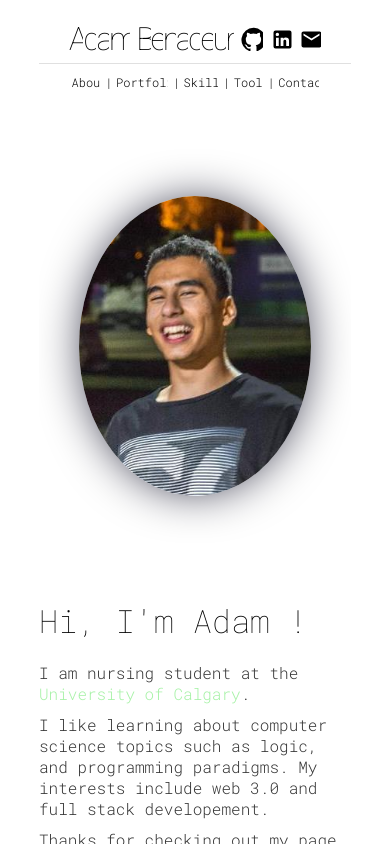
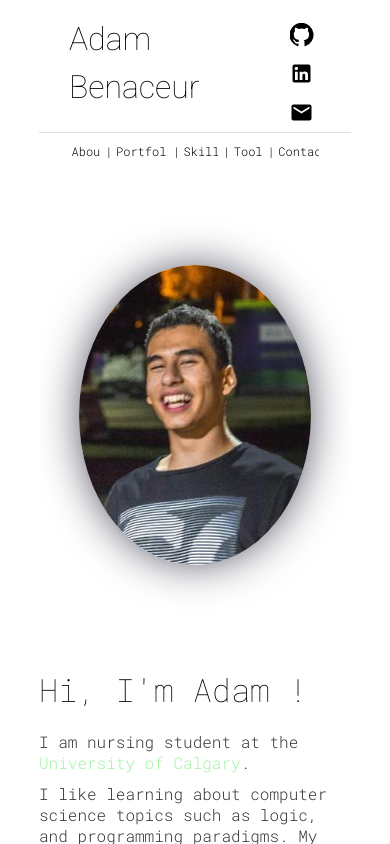
Before and after one commit to adambenaceur/adambenaceur.com, a React (Create React App) app: page / in a window 390 px wide. Built offline with nearby package versions, Linux system fonts and the light colour scheme.

Commit message:
header section now compatibility with mobile

```diff
--- a/src/components/header/Header.js
+++ b/src/components/header/Header.js
@@ -7,13 +7,15 @@ function Header() {
       <div className='header'>
           <div className='header-content'>
             <h1 className='header-name'>
+            <div className='first-name'>
               <a>A</a>
               <a>d</a>
               <a>a</a>
               <a>m</a>
               <p>&nbsp;</p>
+            </div>
+            <div className='last-name'>
               <a>B</a>
-
               <a>e</a>
               <a>n</a>
               <a>a</a>
@@ -21,6 +23,7 @@ function Header() {
               <a>e</a>
               <a>u</a>
               <a>r</a>
+            </div>
             </h1>
             <div className='media'>
               <div className='media-items'>
--- a/src/components/header/Header.scss
+++ b/src/components/header/Header.scss
@@ -20,6 +20,13 @@
     display: flex;
     font-family: Roboto Mono;
     font-weight:100;
+    @media screen and (max-width: 500px)  {
+        display:block;
+    }
+}
+
+.first-name {
+    display:flex;
 }
 
 .header-name a{
@@ -46,6 +53,10 @@
 .media {
     display: flex;
     align-items: center;
+
+    @media screen and (max-width: 500px)  {
+        display:block;
+    }
 }
 
 
```
